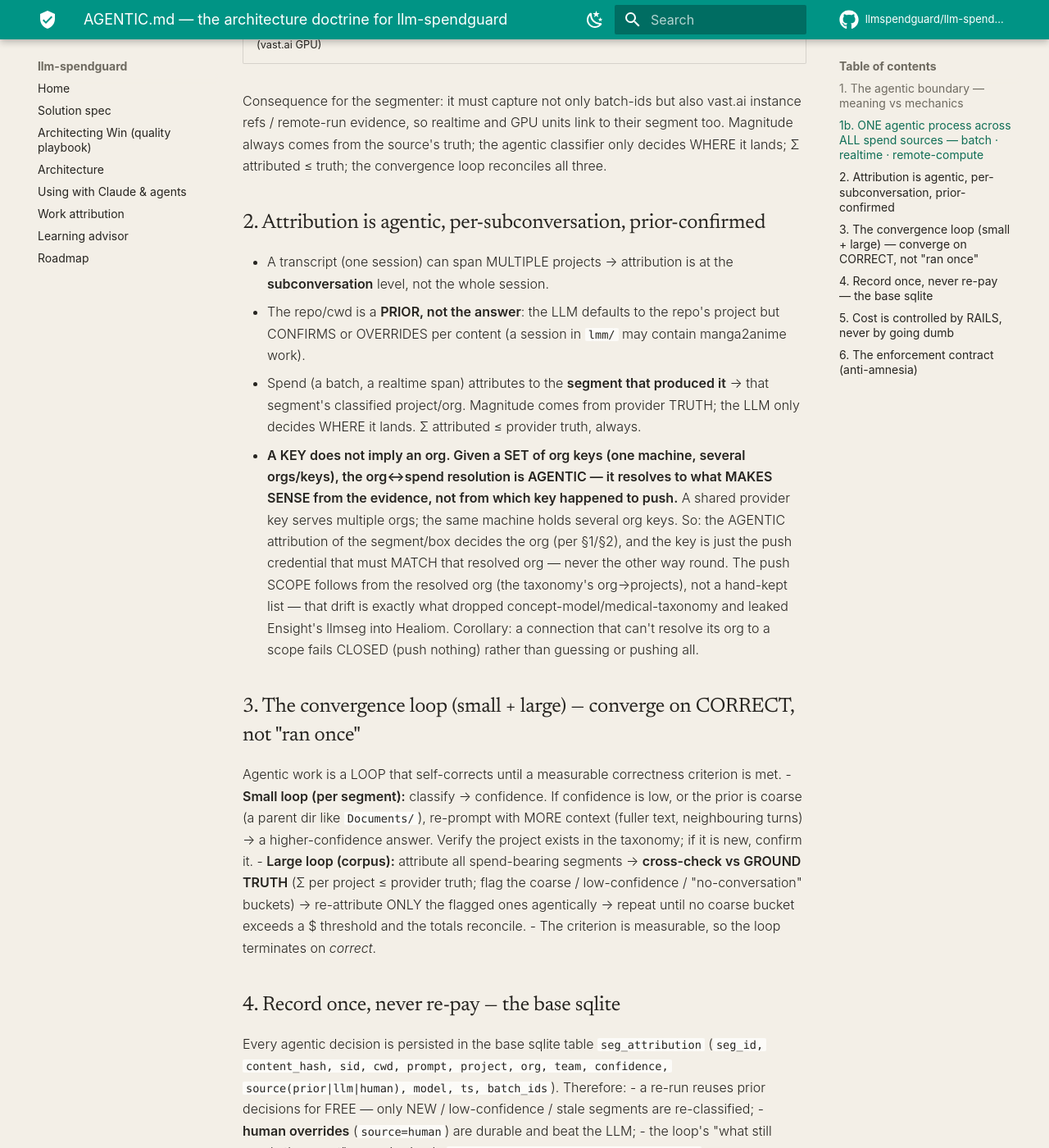
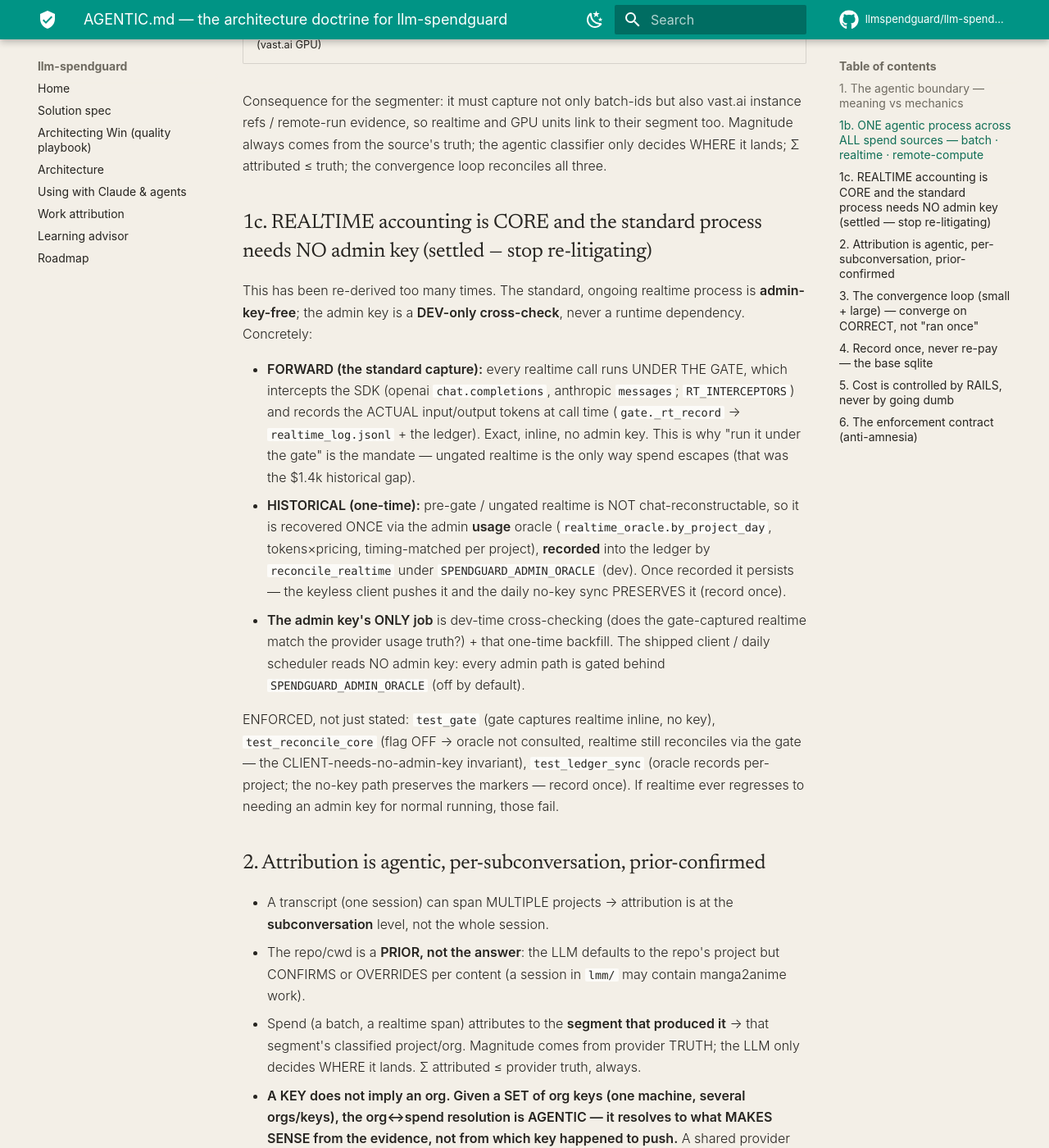
Before and after one commit to llmspendguard/llm-spendguard, an MkDocs documentation site: the page built from docs/AGENTIC.md, in a window 1280 px wide and 1400 px high, scrolled down 1216 px. Shown: the whole window at 82% size. Built offline with MkDocs 1.6.1 and Material for MkDocs 9.7.7, drawn with Linux system fonts in a browser that asks for light colours; comment, search, counter and statistics services are not loaded.

Commit message:
doctrine: AGENTIC.md §1c — realtime is core; the standard process needs NO admin key (settled)
Codifies what kept getting re-derived: FORWARD realtime is captured inline by the gate
(RT_INTERCEPTORS → _rt_record, actual tokens at call time, no admin key); HISTORICAL pre-gate
realtime is recovered ONCE via the admin usage oracle (dev, SPENDGUARD_ADMIN_ORACLE) and
RECORDED so the keyless client pushes it and the daily sync preserves it. The admin key is
DEV cross-check + one-time backfill only — every admin path is flag-gated; the client reads
none. Enforced by test_gate + test_reconcile_core + test_ledger_sync.

Co-Authored-By: Claude Opus 4.8 (1M context) <noreply@anthropic.com>

```diff
--- a/docs/AGENTIC.md
+++ b/docs/AGENTIC.md
@@ -28,6 +28,27 @@ and `attribute_gap` is the SAME segment classifier for every source:
 Consequence for the segmenter: it must capture not only batch-ids but also vast.ai instance refs / remote-run
 evidence, so realtime and GPU units link to their segment too. Magnitude always comes from the source's truth; the
 agentic classifier only decides WHERE it lands; Σ attributed ≤ truth; the convergence loop reconciles all three.
+
+## 1c. REALTIME accounting is CORE and the standard process needs NO admin key (settled — stop re-litigating)
+This has been re-derived too many times. The standard, ongoing realtime process is **admin-key-free**; the admin key
+is a **DEV-only cross-check**, never a runtime dependency. Concretely:
+
+- **FORWARD (the standard capture):** every realtime call runs UNDER THE GATE, which intercepts the SDK (openai
+  `chat.completions`, anthropic `messages`; `RT_INTERCEPTORS`) and records the ACTUAL input/output tokens at call
+  time (`gate._rt_record` → `realtime_log.jsonl` + the ledger). Exact, inline, no admin key. This is why "run it under
+  the gate" is the mandate — ungated realtime is the only way spend escapes (that was the $1.4k historical gap).
+- **HISTORICAL (one-time):** pre-gate / ungated realtime is NOT chat-reconstructable, so it is recovered ONCE via the
+  admin **usage** oracle (`realtime_oracle.by_project_day`, tokens×pricing, timing-matched per project), **recorded**
+  into the ledger by `reconcile_realtime` under `SPENDGUARD_ADMIN_ORACLE` (dev). Once recorded it persists — the
+  keyless client pushes it and the daily no-key sync PRESERVES it (record once).
+- **The admin key's ONLY job** is dev-time cross-checking (does the gate-captured realtime match the provider usage
+  truth?) + that one-time backfill. The shipped client / daily scheduler reads NO admin key: every admin path is
+  gated behind `SPENDGUARD_ADMIN_ORACLE` (off by default).
+
+ENFORCED, not just stated: `test_gate` (gate captures realtime inline, no key), `test_reconcile_core` (flag OFF →
+oracle not consulted, realtime still reconciles via the gate — the CLIENT-needs-no-admin-key invariant),
+`test_ledger_sync` (oracle records per-project; the no-key path preserves the markers — record once). If realtime ever
+regresses to needing an admin key for normal running, those fail.
 
 ## 2. Attribution is agentic, per-subconversation, prior-confirmed
 - A transcript (one session) can span MULTIPLE projects → attribution is at the **subconversation** level, not the
```
